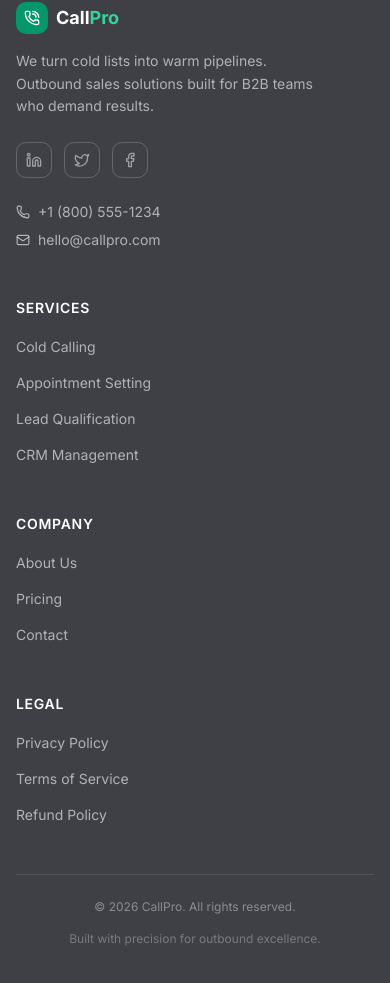
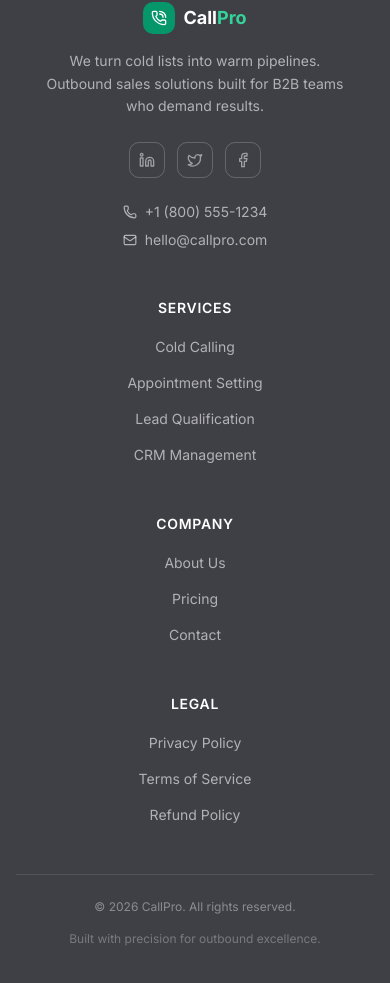
Before and after one commit to GitHamziee/CallPro, a Next.js app: page / in a window 390 px wide. Shown: the part 6526-7509 px from the top of the page. Built offline with nearby package versions, Linux system fonts and the light colour scheme.

Commit message:
Centralization of Text

```diff
--- a/components/layout/Footer.tsx
+++ b/components/layout/Footer.tsx
@@ -9,7 +9,7 @@ export default function Footer() {
         <div className="grid grid-cols-1 gap-12 md:grid-cols-2 lg:grid-cols-5">
           {/* Brand col */}
           <div className="lg:col-span-2">
-            <Link href="/" className="flex items-center gap-2 mb-4">
+            <Link href="/" className="flex items-center gap-2 mb-4 justify-center md:justify-start">
               <div className="flex h-8 w-8 items-center justify-center rounded-lg bg-brand-600">
                 <PhoneCall className="h-4 w-4 text-white" />
               </div>
@@ -17,11 +17,11 @@ export default function Footer() {
                 Call<span className="text-brand-400">Pro</span>
               </span>
             </Link>
-            <p className="max-w-xs text-sm text-white/60 leading-relaxed">
+            <p className="max-w-xs text-sm text-white/60 leading-relaxed text-center md:text-left mx-auto md:mx-0">
               We turn cold lists into warm pipelines. Outbound sales solutions
               built for B2B teams who demand results.
             </p>
-            <div className="mt-6 flex gap-3">
+            <div className="mt-6 flex gap-3 justify-center md:justify-start">
               {[
                 { icon: Linkedin, label: "LinkedIn", href: "#" },
                 { icon: Twitter, label: "Twitter", href: "#" },
@@ -37,7 +37,7 @@ export default function Footer() {
                 </a>
               ))}
             </div>
-            <div className="mt-6 flex flex-col gap-2 text-sm text-white/60">
+            <div className="mt-6 flex flex-col gap-2 text-sm text-white/60 items-center md:items-start">
               <a
                 href="tel:+18005551234"
                 className="flex items-center gap-2 hover:text-white transition-colors"
@@ -56,7 +56,7 @@ export default function Footer() {
           </div>
 
           {/* Services */}
-          <div>
+          <div className="text-center md:text-left">
             <h3 className="mb-4 text-sm font-semibold uppercase tracking-wider text-white">
               Services
             </h3>
@@ -75,7 +75,7 @@ export default function Footer() {
           </div>
 
           {/* Company */}
-          <div>
+          <div className="text-center md:text-left">
             <h3 className="mb-4 text-sm font-semibold uppercase tracking-wider text-white">
               Company
             </h3>
@@ -94,7 +94,7 @@ export default function Footer() {
           </div>
 
           {/* Legal */}
-          <div>
+          <div className="text-center md:text-left">
             <h3 className="mb-4 text-sm font-semibold uppercase tracking-wider text-white">
               Legal
             </h3>
--- a/components/layout/Navbar.tsx
+++ b/components/layout/Navbar.tsx
@@ -97,7 +97,7 @@ export default function Navbar() {
               <li key={link.href}>
                 <Link
                   href={link.href}
-                  className={`block rounded-lg px-3 py-2.5 text-sm font-medium transition-colors ${
+                  className={`block rounded-lg px-3 py-2.5 text-sm font-medium transition-colors text-center ${
                     pathname === link.href
                       ? "bg-brand-50 text-brand-600"
                       : "text-slate-600 hover:bg-slate-50 hover:text-slate-900"
```
